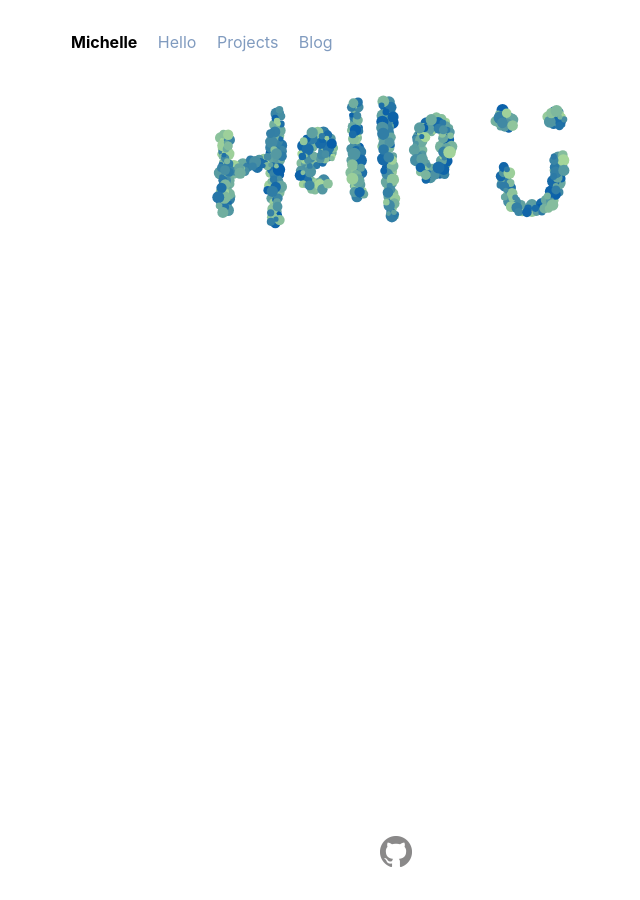
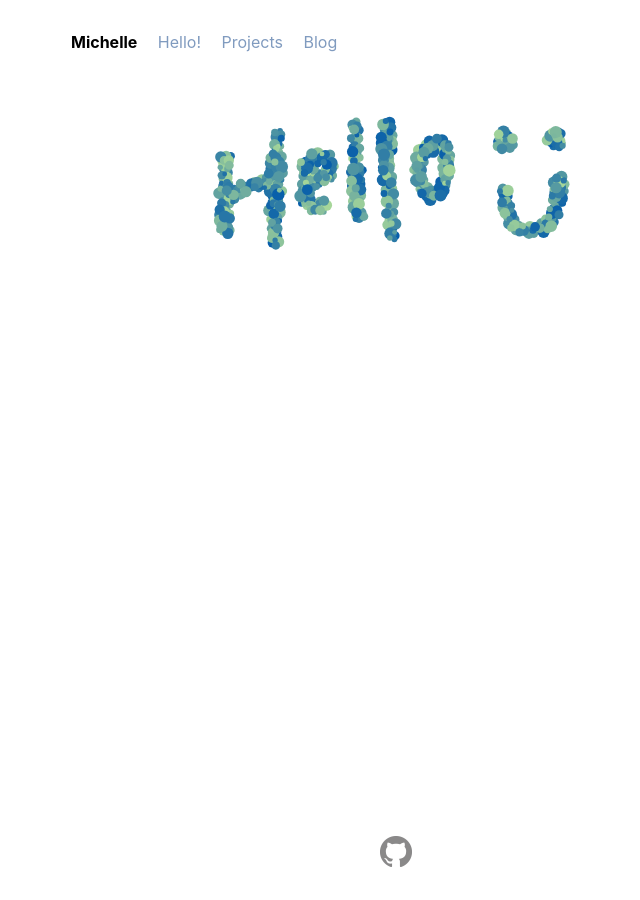
Before and after one commit to michellesh/michellesh, a Jekyll site: the page built from index.md, in a window 1280 px wide. Shown: the whole page, without its empty margins (244-884 px from the left). Built offline with Jekyll 4.4.1, drawn with Linux system fonts in a browser that asks for light colours.

Commit message:
A bit of cleanup

```diff
--- a/_data/navigation.yml
+++ b/_data/navigation.yml
@@ -1,4 +1,4 @@
-- name: Hello
+- name: Hello!
   link: /
 - name: Projects
   link: /projects/
--- a/_sass/main.scss
+++ b/_sass/main.scss
@@ -78,6 +78,7 @@ code {
 }
 
 .date {
+  font-weight: normal;
   font-style: italic;
   color: $secondary-color;
 }
--- a/assets/js/hello/canvas.js
+++ b/assets/js/hello/canvas.js
@@ -8,6 +8,7 @@ canvas.height = HEIGHT;
 helloDiv.appendChild(canvas);
 
 const SCALE = 0.8;
+const TOP = 130;
 const MIN_RADIUS = 3;
 const MAX_RADIUS = 5;
 const NUM_NODES = HELLO_NODES.length * 6;
@@ -29,7 +30,7 @@ const nodes = d3.range(NUM_NODES).map(i => {
     forceX: forceNode.x - minX,
     forceY: forceNode.y - minY,
     x: WIDTH / 2,
-    y: HEIGHT / 2
+    y: TOP
   };
 });
 
@@ -41,7 +42,7 @@ const onPointerMove = event => {
 };
 
 const forces = {
-  center: ({ width = 0 } = {}) => d3.forceCenter(WIDTH / (2 * SCALE), HEIGHT / 2),
+  center: ({ width = 0 } = {}) => d3.forceCenter(WIDTH / (2 * SCALE), TOP),
   charge: ({ strength = -15 } = {}) =>
     d3.forceManyBody().strength(d => (d.isPointer ? strength : 0)),
   collide: () => d3.forceCollide().radius(d => d.r / 2),
--- a/index.html
+++ b/index.md
@@ -1,5 +1,5 @@
 ---
-title: Hello
+title: Hello!
 ---
 <div id="hello"></div>
 
```
Also changed, not shown: projects.html (+6 -2 lines).
